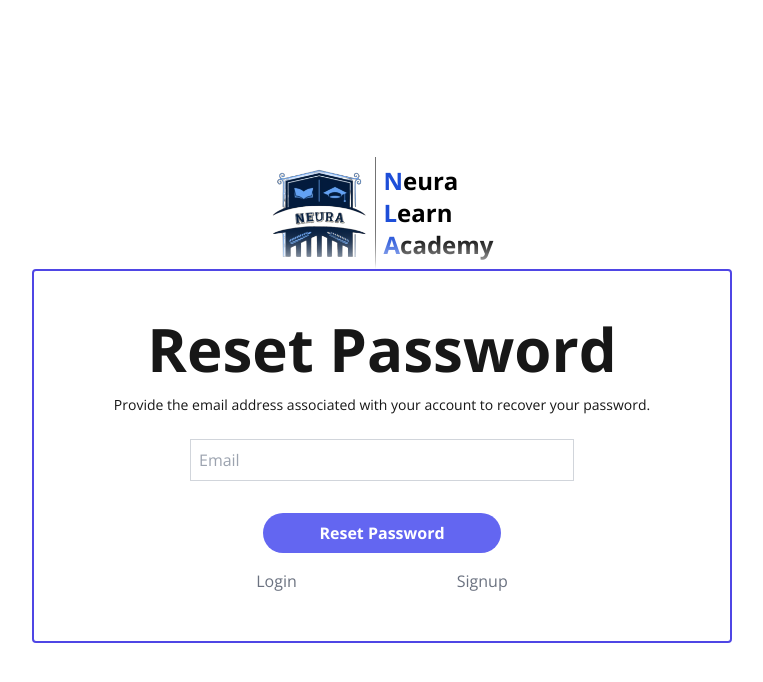
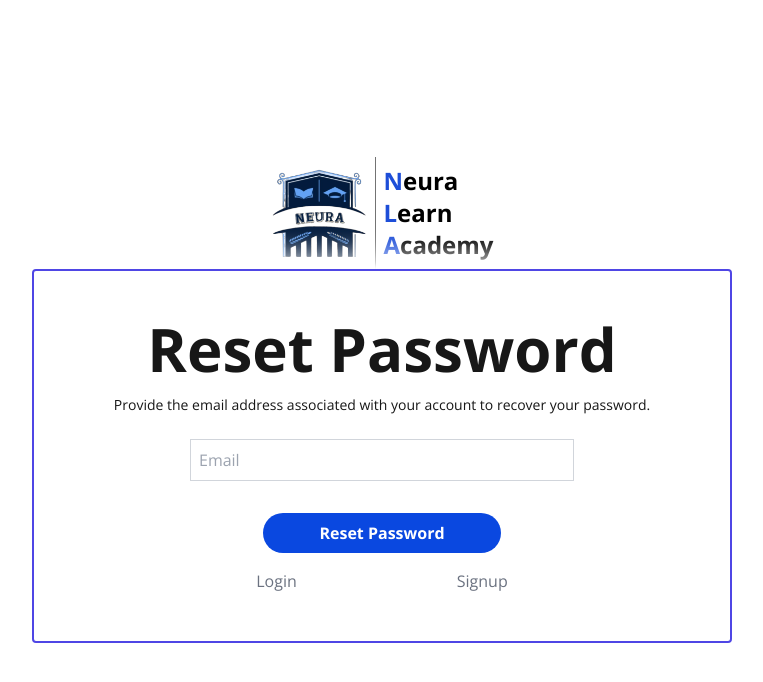
Before and after one commit to FrontEndDevo/NeuraLearnAcademy, a React (Vite) app: page /reset-password in a window 1280 px wide. Shown: the top 682 px of the page, without its empty margins (258-1021 px from the left). Built offline with nearby package versions, Linux system fonts and the light colour scheme.

Commit message:
Update RegisterButton component to use primary color for background

```diff
--- a/src/shared/Registration/RegisterButton.jsx
+++ b/src/shared/Registration/RegisterButton.jsx
@@ -10,7 +10,7 @@ const RegisterButton = ({
     <button
       type="button"
       onClick={clickButton}
-      className="py-2 mt-4 font-bold text-white capitalize duration-200 bg-indigo-500 rounded-full outline-none md:mt-8 px-14 hover:bg-indigo-700"
+      className="py-2 mt-4 font-bold text-white capitalize duration-200 bg-primary-500 rounded-full outline-none md:mt-8 px-14 hover:bg-primary-700"
     >
       {isLoading ? (
         <FontAwesomeIcon icon={faSpinner} className="animate-spin" />
```
